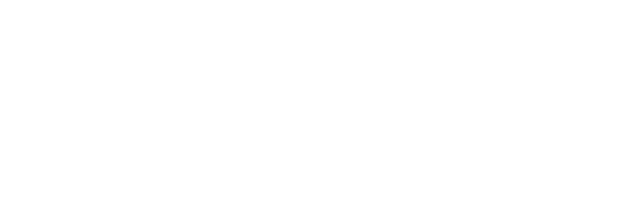
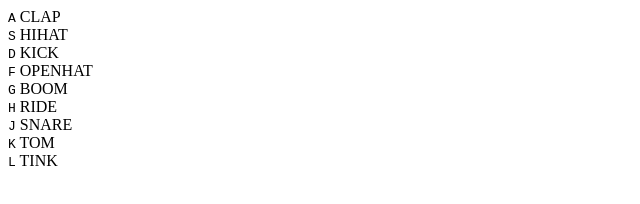
Before and after one commit to antonio-barrera/drum-kit, a plain HTML site: page index.html in a window 1280 px wide. Shown: the whole page, without its empty margins (0-640 px from the left). Drawn offline with Linux system fonts and the light colour scheme.

Commit message:
estructura html agregada

```diff
--- a/index.html
+++ b/index.html
@@ -1,5 +1,6 @@
 <!DOCTYPE html>
 <html lang="en">
+
 <head>
     <meta charset="UTF-8">
     <meta http-equiv="X-UA-Compatible" content="IE=edge">
@@ -7,7 +8,58 @@
     <link rel="stylesheet" href="assets/css/main.css">
     <title>Drum Kit</title>
 </head>
+
 <body>
+    <div class="keys">
+        <div data-key="65" class="key">
+            <kbd>A</kbd>
+            <span>CLAP</span>
+        </div>
+        <div data-key="83" class="key">
+            <kbd>S</kbd>
+            <span>HIHAT</span>
+        </div>
+        <div data-key="68" class="key">
+            <kbd>D</kbd>
+            <span>KICK</span>
+        </div>
+        <div data-key="70" class="key">
+            <kbd>F</kbd>
+            <span>OPENHAT</span>
+        </div>
+        <div data-key="71" class="key">
+            <kbd>G</kbd>
+            <span>BOOM</span>
+        </div>
+        <div data-key="72" class="key">
+            <kbd>H</kbd>
+            <span>RIDE</span>
+        </div>
+        <div data-key="74" class="key">
+            <kbd>J</kbd>
+            <span>SNARE</span>
+        </div>
+        <div data-key="75" class="key">
+            <kbd>K</kbd>
+            <span>TOM</span>
+        </div>
+        <div data-key="76" class="key">
+            <kbd>L</kbd>
+            <span>TINK</span>
+        </div>
+    </div>
+
+    <audio src="sounds/clap.wav"></audio>
+    <audio src="sounds/hihat.wav"></audio>
+    <audio src="sounds/kick.wav"></audio>
+    <audio src="sounds/openhat.wav"></audio>
+    <audio src="sounds/boom.wav"></audio>
+    <audio src="sounds/ride.wav"></audio>
+    <audio src="sounds/snare.wav"></audio>
+    <audio src="sounds/tom.wav"></audio>
+    <audio src="sounds/tink.wav"></audio>
+
     <script src="assets/js/main.js"></script>
 </body>
+
 </html>
```
